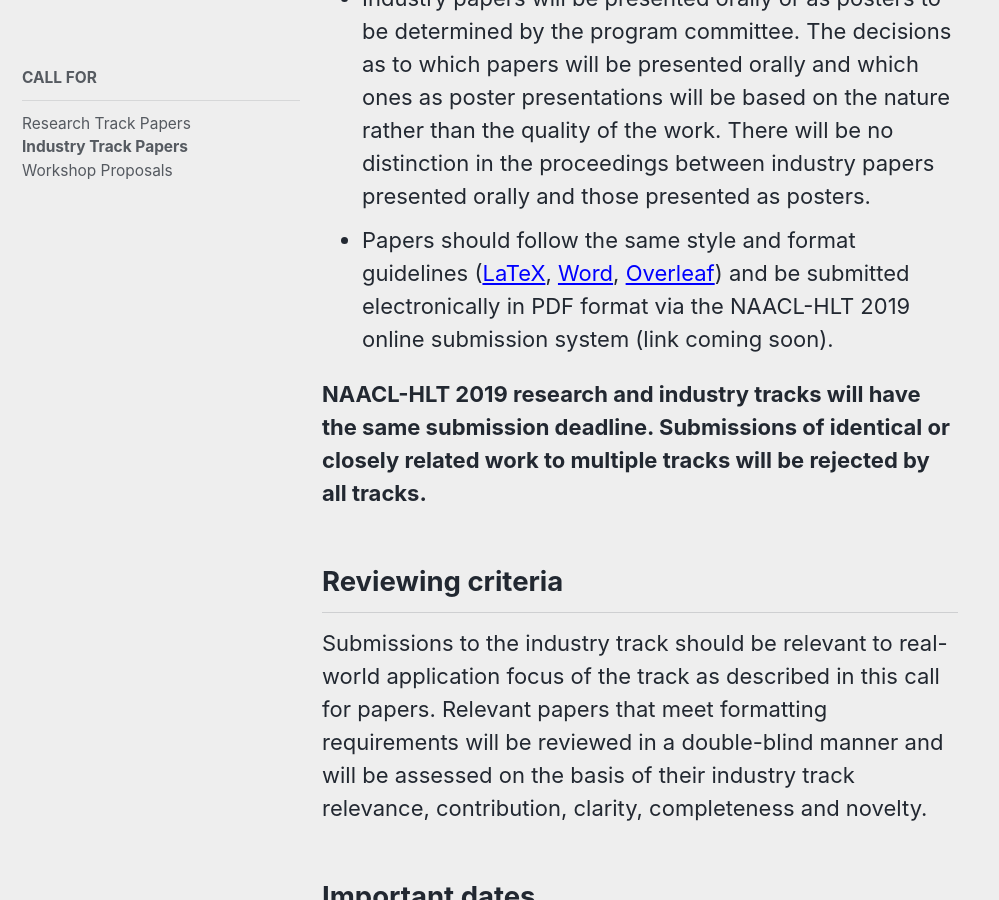
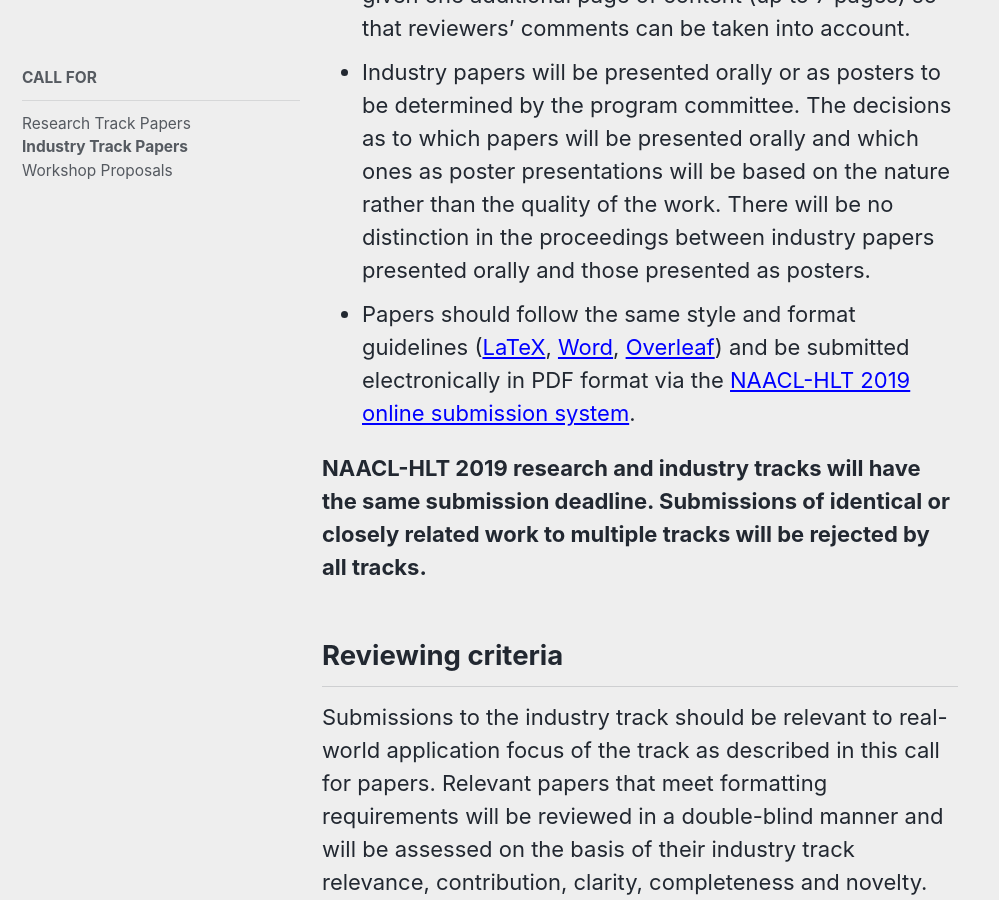
Before and after one commit to naacl-org/naacl-2021-website, a Jekyll site: the page built from _pages/calls/industry.md, in a window 1280 px wide and 900 px high, scrolled down 2137 px. Shown: the whole window, without its empty margins (0-999 px from the left). Built offline with Jekyll 4.4.1, drawn with Linux system fonts in a browser that asks for light colours; nearby versions of some CDN libraries.

Commit message:
Add link to softconf for industry track

```diff
--- a/_pages/calls/industry.md
+++ b/_pages/calls/industry.md
@@ -13,9 +13,9 @@
 
 The industry track at NAACL-HLT 2019 will be a venue for all members of the ACL community to share and learn about recent advances and challenges in the deployment of language processing technologies in real-world systems. Transitioning a technology to real-world industrial strength applications raises a unique set of technical issues. Such issues do not receive the deserved attention in language technology forums and are often relegated to isolated instances and vagaries of specific systems, with little effort to learn from common experiences.
 
-<!-- <div class="text-center">
-<a href="https://www.softconf.com/naacl2019/papers" target="_blank" class="btn btn--primary">Submit a Paper</a>
-</div> -->
+<div class="text-center">
+<a href="https://www.softconf.com/naacl2019/industry" target="_blank" class="btn btn--primary">Submit a Paper</a>
+</div>
 
 ## Topics
 
@@ -47,7 +47,7 @@
 - Similar to the research track, authors must register the title, author list, abstract and keywords by **December 3, 2018**.
 - Industry track papers should not exceed six (6) pages in length (excluding references). Accepted papers will be given one additional page of content (up to 7 pages) so that reviewers’ comments can be taken into account.
 - Industry papers will be presented orally or as posters to be determined by the program committee. The decisions as to which papers will be presented orally and which ones as poster presentations will be based on the nature rather than the quality of the work. There will be no distinction in the proceedings between industry papers presented orally and those presented as posters.
-- Papers should follow the same style and format guidelines ([LaTeX](/downloads/naaclhlt2019-latex.zip), [Word](/downloads/naaclhlt2019-word.zip), [Overleaf](https://www.overleaf.com/latex/templates/instructions-for-naacl-hlt-2019-proceedings/xyyfwfkswhth)) and be submitted electronically in PDF format via the NAACL-HLT 2019 online submission system (link coming soon).
+- Papers should follow the same style and format guidelines ([LaTeX](/downloads/naaclhlt2019-latex.zip), [Word](/downloads/naaclhlt2019-word.zip), [Overleaf](https://www.overleaf.com/latex/templates/instructions-for-naacl-hlt-2019-proceedings/xyyfwfkswhth)) and be submitted electronically in PDF format via the <a href="https://www.softconf.com/naacl2019/industry">NAACL-HLT 2019 online submission system</a>.
 
 **NAACL-HLT 2019 research and industry tracks will have the same submission deadline. Submissions of identical or closely related work to multiple tracks will be rejected by all tracks.**
 
```
